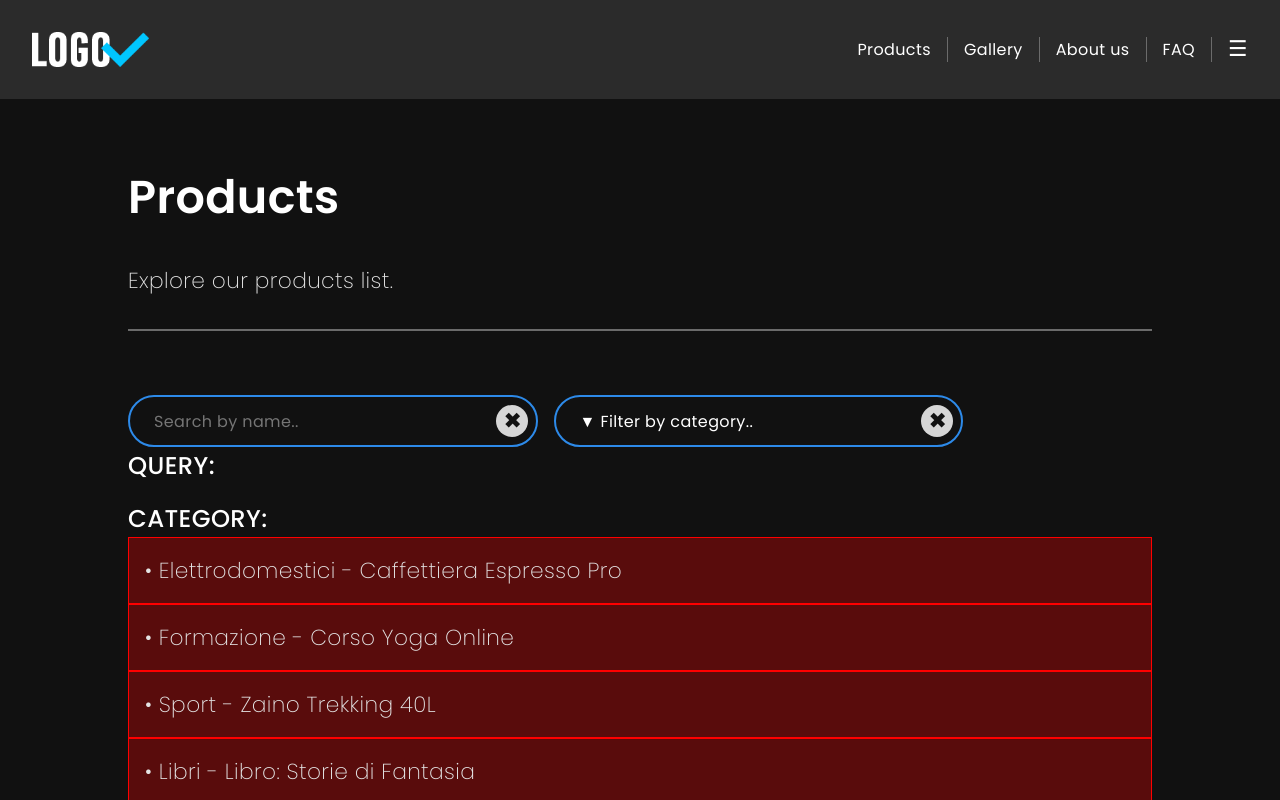
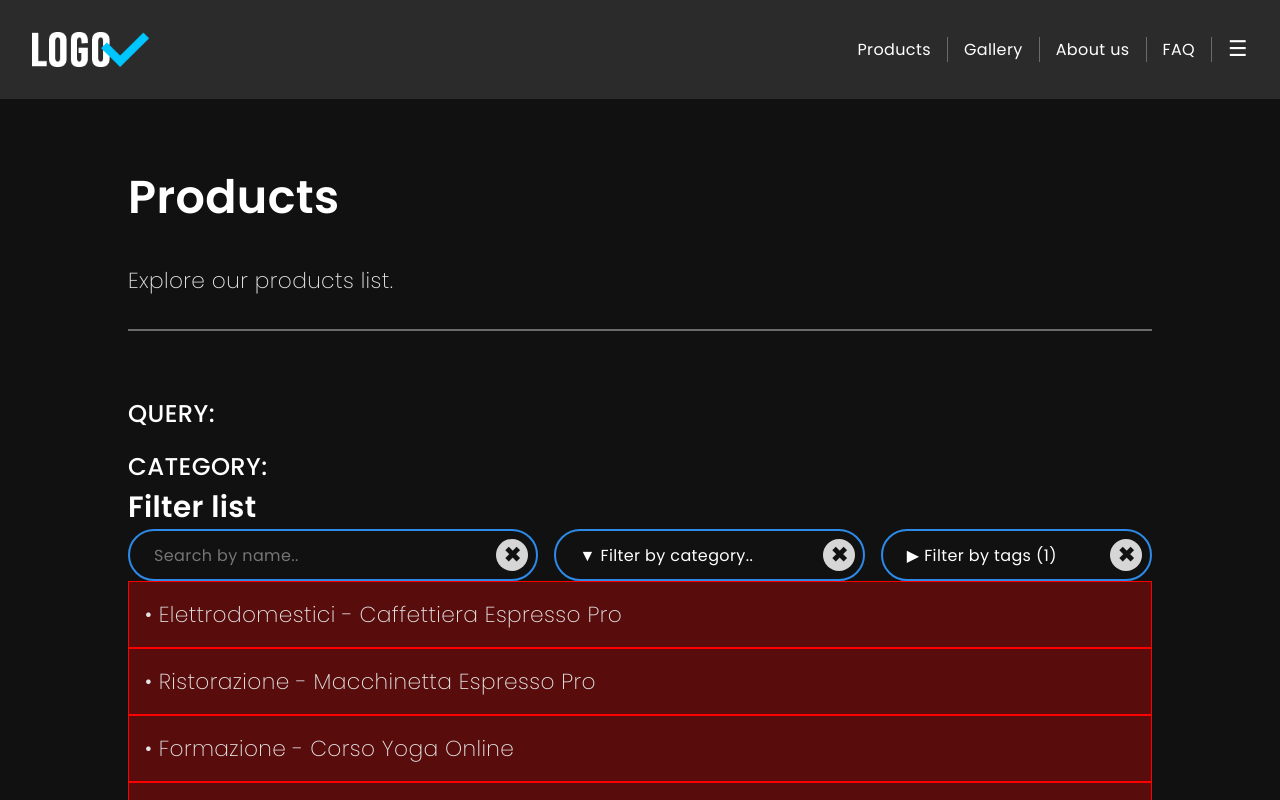
Before and after one commit to CamilloRosanio/next_react, a Next.js app: page /products in a window 1280 px wide. Shown: the top 800 px of the page. Built offline with nearby package versions, Linux system fonts and the light colour scheme.

Commit message:
PRODUCTS PAGE - Prima impostazione struttura Filtri

```diff
--- a/assets/data/products.js
+++ b/assets/data/products.js
@@ -10,8 +10,18 @@ const productsDb = [
         description: "Macchina per caffè espresso con sistema a pressione avanzato.",
         category: "Elettrodomestici",
         img: "/images/caffettiera.jpg",
+        tags: ["caffè", "espresso", "caffettiera"],
+        price: 129.99,
+        available: true
+    },
+    {
+        id: "100",
+        name: "Macchinetta Espresso Pro",
+        description: "Macchina per caffè espresso da ufficio.",
+        category: "Ristorazione",
+        img: "/images/macchinetta-caffè.jpg",
         tags: ["caffè", "espresso", "macchina"],
-        price: 129.99,
+        price: 87.50,
         available: true
     },
     {
--- a/assets/utilityFunctions.js
+++ b/assets/utilityFunctions.js
@@ -17,6 +17,11 @@ function debounce(callback, delay) {
         }, delay)
     }
 }
+
+// SWITCH ON/OFF
+const switchBoolean = (setValue) => {
+    setValue(prev => !prev);
+};
 
 
 
@@ -38,13 +43,22 @@ function getUniqueValues(key, array) {
         if (item.hasOwnProperty(key)) {
             const value = item[key];
             if (Array.isArray(value)) {
-                value.forEach(val => uniqueValues.add(val));
+                value.forEach(val => uniqueValues.add(val.toLowerCase()));
             } else {
-                uniqueValues.add(value);
+                uniqueValues.add(value.toLowerCase());
             }
         }
     });
     return [...uniqueValues].sort();
+}
+
+function addRemove(array, string) {
+    if (array.includes(string)) {
+        array.splice(array.indexOf(string), 1);
+    } else {
+        array.push(string);
+        array.sort();
+    }
 }
 
 
@@ -143,8 +157,10 @@ function allowedTime(allowedHours, gmtValue) {
 export {
     toTop,
     debounce,
+    switchBoolean,
     splitQuery,
     getUniqueValues,
+    addRemove,
     getEmail,
     getPhone,
     isValidHours,
--- a/contexts/MainContext.jsx
+++ b/contexts/MainContext.jsx
@@ -3,7 +3,7 @@
 
 
 // UTILITY
-import { createContext, useContext, useState, useEffect, useMemo } from 'react';
+import { createContext, useContext, useState, useEffect } from 'react';
 
 
 // CREATE CONTEXT
@@ -12,7 +12,7 @@ const MainContext = createContext();
 
 // ASSETS
 import products from '../assets/data/products.js';
-import { getUniqueValues } from '../assets/utilityFunctions.js';
+import { switchBoolean, getUniqueValues } from '../assets/utilityFunctions.js';
 
 
 // PROVIDER EXPORT
@@ -28,9 +28,7 @@ export const MainContextProvider = ({ children }) => {
     const tags = getUniqueValues('tags', products);
 
     // Mode Switch
-    const switchMode = () => {
-        setDarkMode(prev => !prev);
-    };
+    function switchMode() { switchBoolean(setDarkMode); }
 
     // Update Device Type
     const updateDeviceType = (width) => {
@@ -64,8 +62,9 @@ export const MainContextProvider = ({ children }) => {
     }, []);
 
     // debug
-    console.log('PRODUCTS:', products);
-    // console.log('PRODUCTS KEYS:', getKeys(products));
+    // console.log('CONTEXT | PRODUCTS:', products);
+    // console.log('CONTEXT | CATEGORIES:', categories);
+    // console.log('CONTEXT | TAGS:', tags);
 
     return <>
         <MainContext.Provider value={{
--- a/src/app/globals.css
+++ b/src/app/globals.css
@@ -69,6 +69,7 @@ select {
 
   /* PALETTE - DEFAULT MODE */
   --color-primary: white;
+  --color-primary-transparent20: rgba(255, 255, 255, 0.2);
   --color-secondary: rgb(228, 228, 228);
   --color-terziary: rgb(107, 107, 107);
 
@@ -471,6 +472,12 @@ nav .dropDown> :last-child {
 # FILTERS + SEARCHBAR
 *******************************************************************/
 
+.button.remove {
+  background-color: var(--color-warning);
+  border: none;
+  font-size: var(--space-unit);
+}
+
 /****************************************** FILTERS CONTAINER */
 
 .filtersSection {
@@ -483,6 +490,7 @@ nav .dropDown> :last-child {
 /****************************************** COMMON FILTER PROPERTIES */
 
 .filterContainer {
+  font-size: var(--space-unit);
   flex-grow: 1;
   cursor: pointer;
   max-width: 40%;
@@ -492,6 +500,7 @@ nav .dropDown> :last-child {
   padding-right: var(--space-unit-half);
   display: flex;
   justify-content: space-between;
+  align-items: center;
 }
 
 .filterContainer .roundButton:hover {
@@ -511,7 +520,6 @@ select {
 .select {
   flex-grow: 1;
   appearance: none;
-  font-size: var(--space-unit);
   border: none;
 }
 
@@ -535,6 +543,37 @@ option:hover {
 
 .searchbarInput {
   min-width: 85%;
+}
+
+/****************************************** TAGS */
+
+.tagsList {
+  display: flex;
+  flex-wrap: wrap;
+  gap: var(--space-unit);
+  padding: var(--space-unit-2) 0;
+  margin: var(--space-unit-2) 0;
+  border-top: 2px dotted var(--color-terziary);
+  border-bottom: 2px dotted var(--color-terziary);
+}
+
+.tagsFilter {
+  color: var(--color-primary);
+  font-size: var(--space-unit);
+  font-weight: 400;
+
+}
+
+.tagLabel {
+  cursor: pointer;
+  font-size: calc(var(--typo-small) * 1);
+  border: 2px solid var(--color-primary-transparent20);
+  border-radius: 35px;
+  padding: calc(var(--space-unit) / 10) var(--space-unit);
+}
+
+.tagLabel.on {
+  border: 2px solid var(--color3);
 }
 
 
--- a/src/app/products/page.jsx
+++ b/src/app/products/page.jsx
@@ -14,7 +14,7 @@ import { useMainContext } from "../../../contexts/MainContext";
 
 
 // ASSETS
-import { toTop } from "../../../assets/utilityFunctions";
+import { toTop, switchBoolean, splitQuery, addRemove } from "../../../assets/utilityFunctions";
 
 
 // SUPPORT
@@ -25,6 +25,7 @@ import Section from "../../../layouts/Section";
 import Searchbar from "../../../layouts/Searchbar";
 import Select from "../../../layouts/Select";
 import Button from "../../../layouts/Button";
+import RoundButton from "../../../layouts/RoundButton";
 
 
 // EXPORT
@@ -38,13 +39,25 @@ export default function ProductsPage() {
     // USE-STATE
     const [query, setQuery] = useState([]);
     const [category, setCategory] = useState('');
-    const [selectedTags, setSelectedTags] = useState([]);
-    const [sortBy, setSortBy] = useState('title');
+    const [selectedTags, setSelectedTags] = useState(['espresso']);
+    const [showTags, setShowTags] = useState(false);
+    const [sortBy, setSortBy] = useState('name');
     const [sortOrder, setSortOrder] = useState(1);
     const [showModal, setShowModal] = useState(false);
 
     // SUPPORT
     const sortArrow = sortOrder === 1 ? '▼' : '▲';
+
+    // Remove ALL Filters
+    const removeFilters = () => {
+        setQuery(splitQuery(''));
+        setCategory('');
+        setSelectedTags([]);
+        setShowTags(false);
+    };
+
+    // Show Tags
+    function hideTags() { switchBoolean(setShowTags); }
 
     // Products useMemo()
     const productsList = useMemo(() => {
@@ -53,7 +66,6 @@ export default function ProductsPage() {
         const countMatches = (product) => {
             let matches = 0;
             query.forEach(q => {
-                // Verifica se 'name' e 'description' sono stringhe valide prima di chiamare 'toLowerCase()'
                 const name = product.name ? product.name.toLowerCase() : '';
                 const description = product.description ? product.description.toLowerCase() : '';
                 if (name.includes(q.toLowerCase()) || description.includes(q.toLowerCase())) {
@@ -95,8 +107,8 @@ export default function ProductsPage() {
     // INIT USE-EFFECT
     useEffect(() => {
 
-        // debug
-        // return console.log('INIT USE-STATE');
+        console.log('MOUNTING | Products Page');
+
     }, []);
 
     return <>
@@ -107,7 +119,44 @@ export default function ProductsPage() {
             <p>Explore our products list.</p>
         </Section>
 
+        {/* DEBUG */}
+        <div className="flexCol">
+            <div>
+                <h4>QUERY:</h4>
+                <div className="flexLine">
+                    {query && query.map((q, index) => <p key={index}>{q}</p>)}
+                </div>
+            </div>
+
+            <div className="flexLine">
+                <h4>CATEGORY: </h4>
+                {category && <p>{category}</p>}
+            </div>
+        </div>
+
+
+
         {/* FILTERS */}
+
+        <div className="flexLine">
+            <h3>Filter list</h3>
+
+            {
+                (query === '')
+                &&
+                <Button
+                    text='remove all filters'
+                    onClick={() => removeFilters()}
+                    extraClass='remove'
+                />
+            }
+
+            {/* <Button
+                text='remove all filters'
+                onClick={() => removeFilters()}
+                extraClass='remove'
+            /> */}
+        </div>
 
         <div className="filtersSection">
             <Searchbar
@@ -122,22 +171,33 @@ export default function ProductsPage() {
                 value={category}
                 setValue={setCategory}
             />
+
+            <div className="filterContainer tags">
+                <p className="tagsFilter" onClick={() => hideTags()}>
+                    {showTags ? '▼' : '▶'} Filter by tags {selectedTags.length > 0 ? `(${selectedTags.length})` : ''}
+                </p>
+
+                <RoundButton onClick={() => { setSelectedTags([]); setShowTags(false); }} />
+            </div>
         </div>
 
+        {/* TAGS LIST */}
+        {showTags &&
+            <div className="tagsList">
+                {tags && tags.map
+                    ((t) =>
+                        <div
+                            className={`tagLabel ${selectedTags.includes(t) ? 'on' : ''}`}
+                            onClick={() => addRemove(selectedTags, t)}
+                        >
+                            # {t}
+                        </div>
+                    )}
+            </div>
+        }
 
-        <div className="flexCol">
-            <div>
-                <h4>QUERY:</h4>
-                <div className="flexLine">
-                    {query && query.map((q, index) => <p key={index}>{q}</p>)}
-                </div>
-            </div>
 
-            <div className="flexLine">
-                <h4>CATEGORY: </h4>
-                {category && <p>{category}</p>}
-            </div>
-        </div>
+
 
         {/* PRODUCTS LIST */}
         {productsList.map((p, index) =>
@@ -145,6 +205,8 @@ export default function ProductsPage() {
                 <p>• {p.category} - {p.name}</p>
             </div>
         )}
+
+
 
         {/* BOTTOM BUTTONS */}
         <div className='bottomButtonsContainer'>
```
